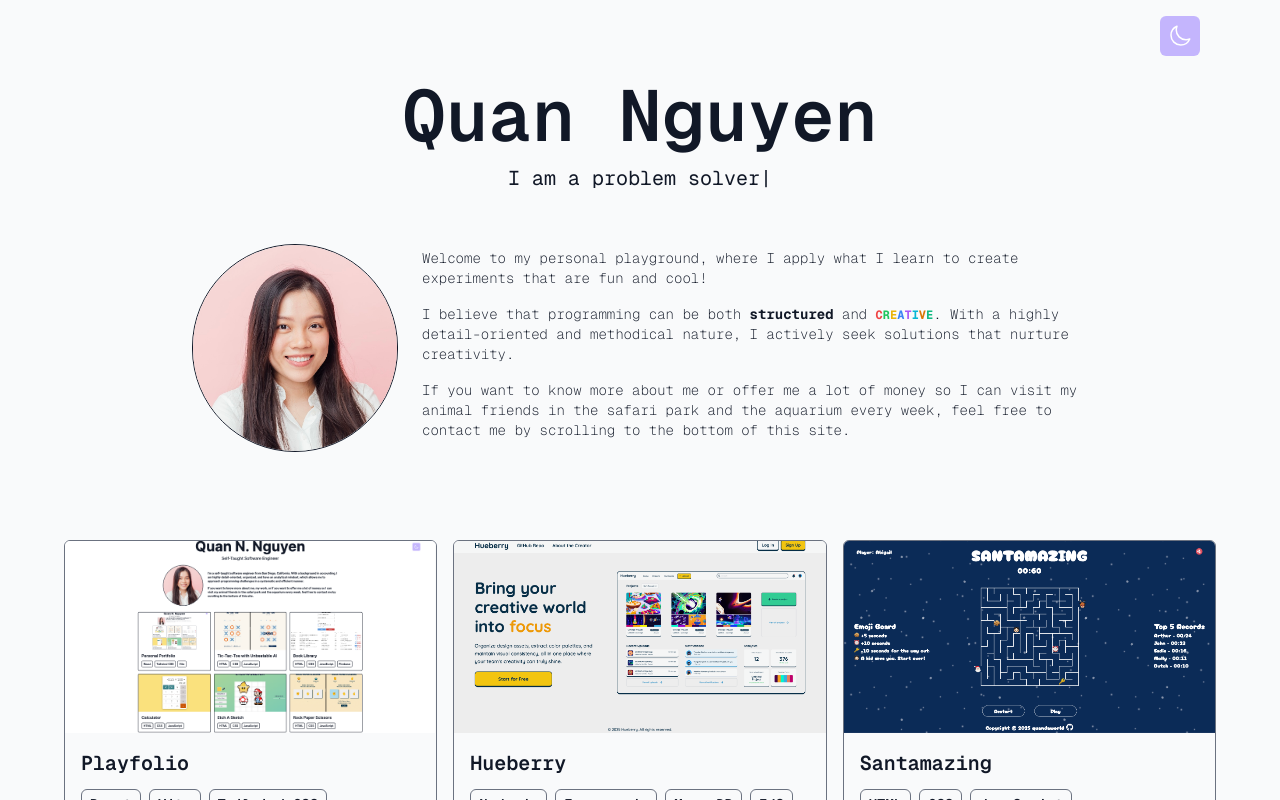
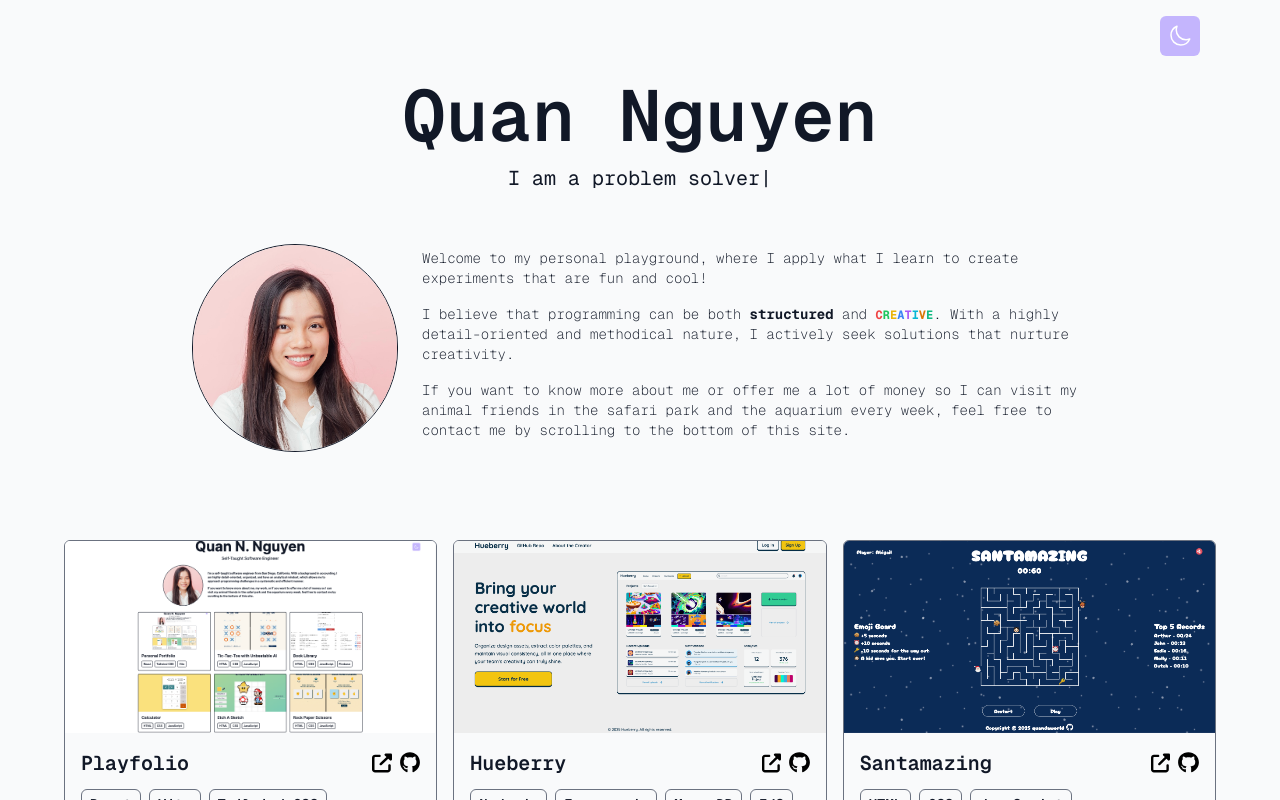
Before and after one commit to quandaworld/personal-portfolio, a React (Vite) app: page / in a window 1280 px wide. Shown: the top 800 px of the page. Built offline with nearby package versions, Linux system fonts and the light colour scheme.

Commit message:
Implement github and deployed site links in portfolio and portfolio items

```diff
--- a/src/components/Portfolio.jsx
+++ b/src/components/Portfolio.jsx
@@ -6,12 +6,14 @@ function Portfolio() {
   return (
     <div className="flex flex-col md:flex-row items-center justify-center">
       <div className="grid grid-cols-1 md:grid-cols-2 lg:grid-cols-3 gap-4">
-        {portfolio.map(project => (
+        {portfolio.map((project, index) => (
           <PortfolioItem
+            key={index}
             imgUrl={project.imgUrl}
             title={project.title}
             stack={project.stack}
             link={project.link}
+            github={project.github}
           />
         ))}
       </div>
--- a/src/components/PortfolioItem.jsx
+++ b/src/components/PortfolioItem.jsx
@@ -1,28 +1,46 @@
 import React from 'react';
 
-function PortfolioItem({ title, imgUrl, stack, link }) {
+function PortfolioItem({ title, imgUrl, stack, link, github }) {
   return (
-    <a href={link}
-        target='_blank'
-        rel='noopener noreferrer'
-        className='border-[1.5px] border-gray-500 dark:border-amber-50 rounded-md overflow-hidden'
-    >
+    <div className='border-[1.5px] border-gray-500 dark:border-amber-50 rounded-md overflow-hidden'>
       <img
         src={imgUrl}
         alt="portfolio"
         className="w-full h-auto md:h-48 object-cover cursor-pointer"
       />
       <div className="w-full p-4">
-        <h3 className='text-lg md:text-xl dark:text-amber-50 mb-2 md:mb-3 font-semibold'>{title}</h3>
+        <div className="flex justify-between items-center mb-2 md:mb-3">
+          <h3 className='text-lg md:text-xl dark:text-amber-50 font-semibold'>{title}</h3>
+          <div className="flex space-x-2">
+            <a href={link} target='_blank' rel='noopener noreferrer'>
+              <img
+                src="/assets/deployedSite.svg"
+                alt="Deployed Site"
+                className="dark:filter dark:brightness-0 dark:invert-[0.85] dark:sepia-[0.20] dark:saturate-[1000%] dark:hue-rotate-[340deg]"
+                style={{ width: '1.2rem', height: '1.4rem' }}
+              />
+            </a>
+            {github && (
+              <a href={github} target='_blank' rel='noopener noreferrer'>
+                <img
+                  src="/assets/github.svg"
+                  alt="Github Repo"
+                  className="dark:filter dark:brightness-0 dark:invert-[0.85] dark:sepia-[0.20] dark:saturate-[1000%] dark:hue-rotate-[340deg]"
+                  style={{ width: '1.3rem', height: '1.33rem' }}
+                />
+              </a>
+            )}
+          </div>
+        </div>
         <p className='flex flex-wrap gap-2 flex-row items-center justify-start text-xs md:text-sm dark:text-amber-50'>
-          {stack.map(item => (
-            <span className='inline-block px-2 py-1 font-semibold border-[1.5px] border-gray-500 dark:border-amber-50 rounded-md'>
+          {stack.map((item, index) => (
+            <span key={index} className='inline-block px-2 py-1 font-semibold border-[1.5px] border-gray-500 dark:border-amber-50 rounded-md'>
               {item}
             </span>
           ))}
         </p>
       </div>
-    </a>
+    </div>
   )
 }
 
```
